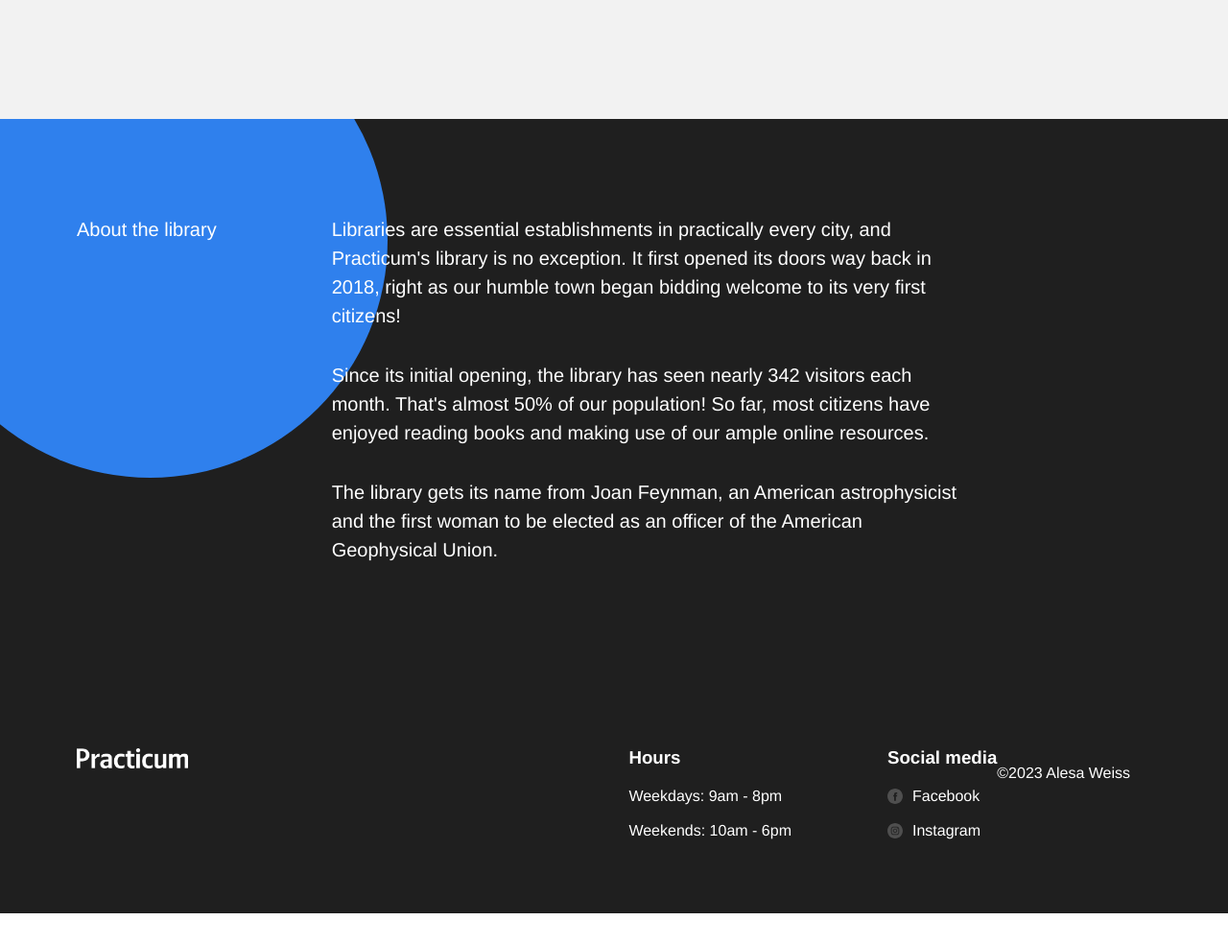
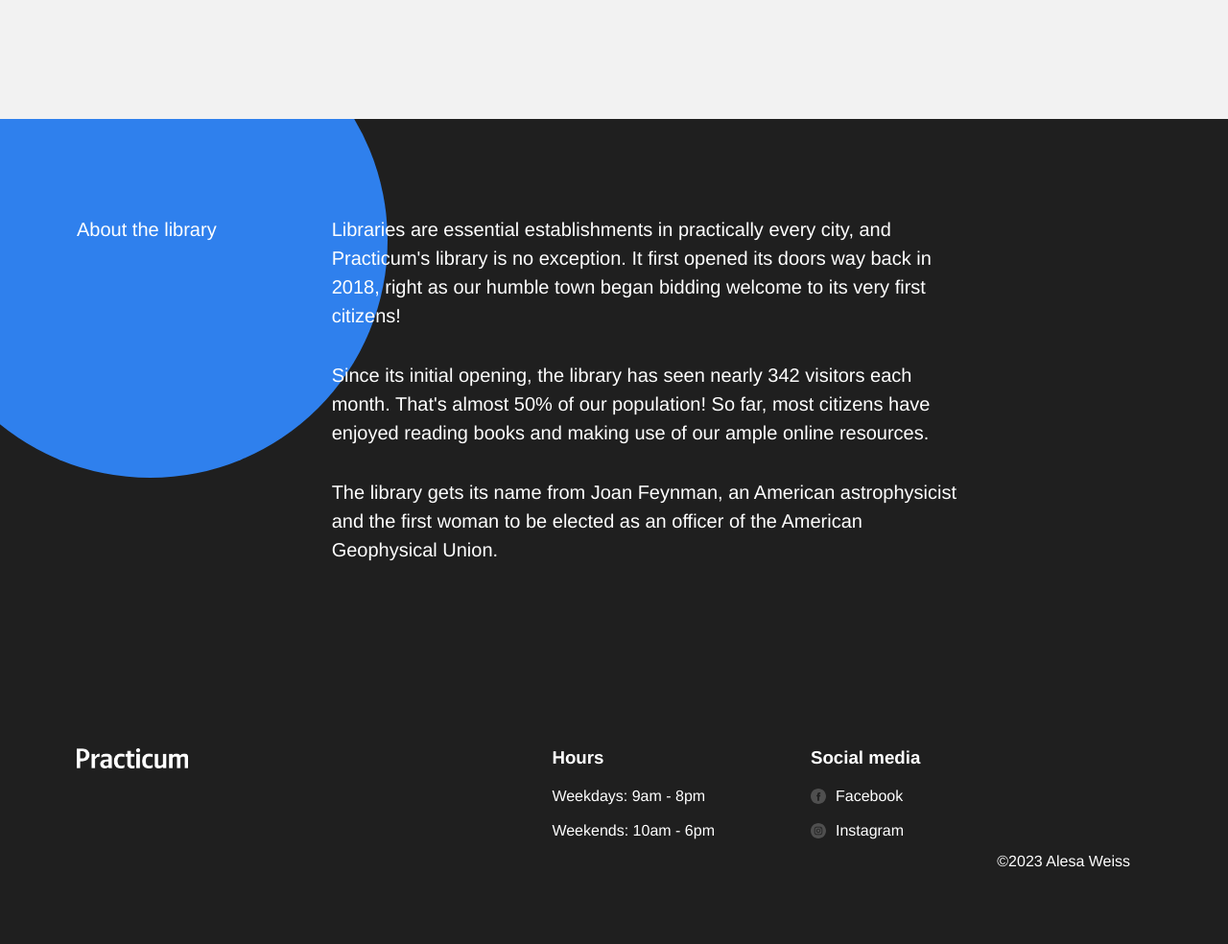
Before and after one commit to alesaweiss/se_project_library, a plain HTML site: page index.html in a window 1280 px wide. Shown: the part 3334-4318 px from the top of the page at 96% size. Before the commit the page ends 4286 px from the top, so only its background shows below. Drawn offline with Linux system fonts and the light colour scheme.

Commit message:
fix copywright

```diff
--- a/index.html
+++ b/index.html
@@ -330,7 +330,7 @@
               </li>
             </ul>
           </div>
-          <p class="footer__copywright">&copy;2023 Alesa Weiss</p>
+          <p class="footer__copyright">&copy;2023 Alesa Weiss</p>
         </div>
       </footer>
     </div>
```
